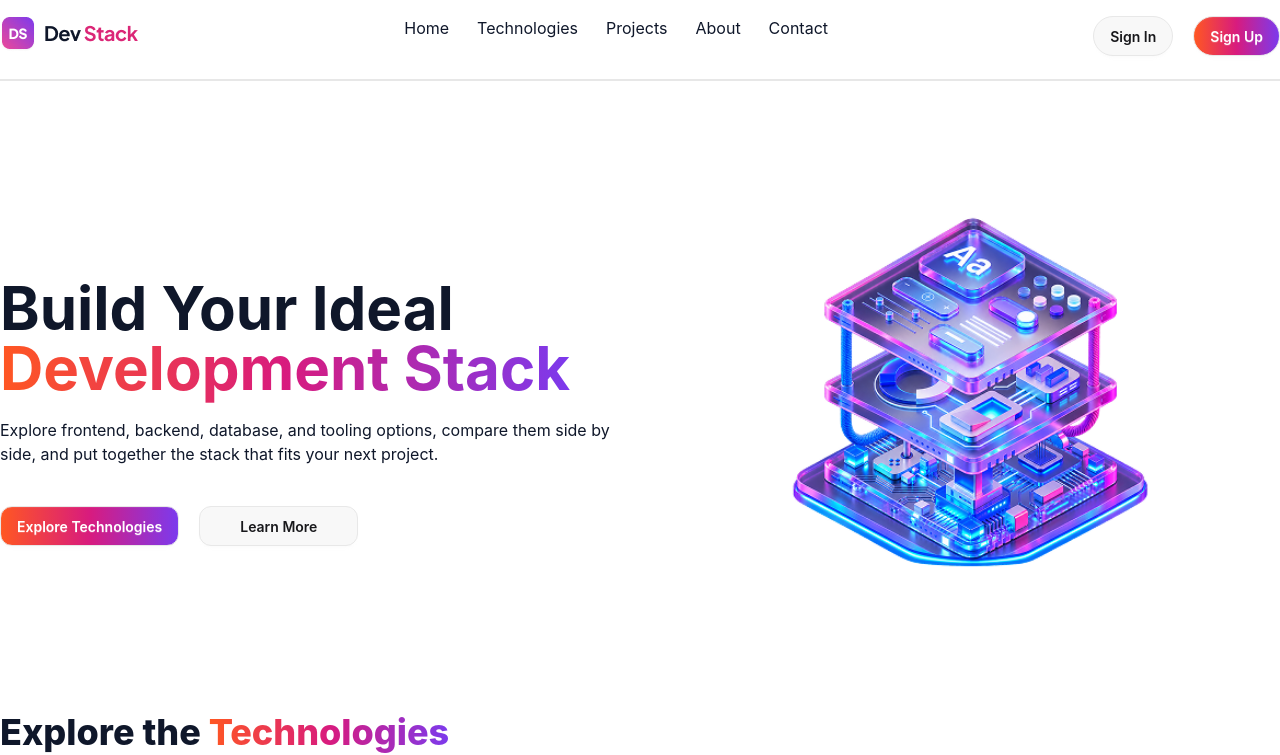
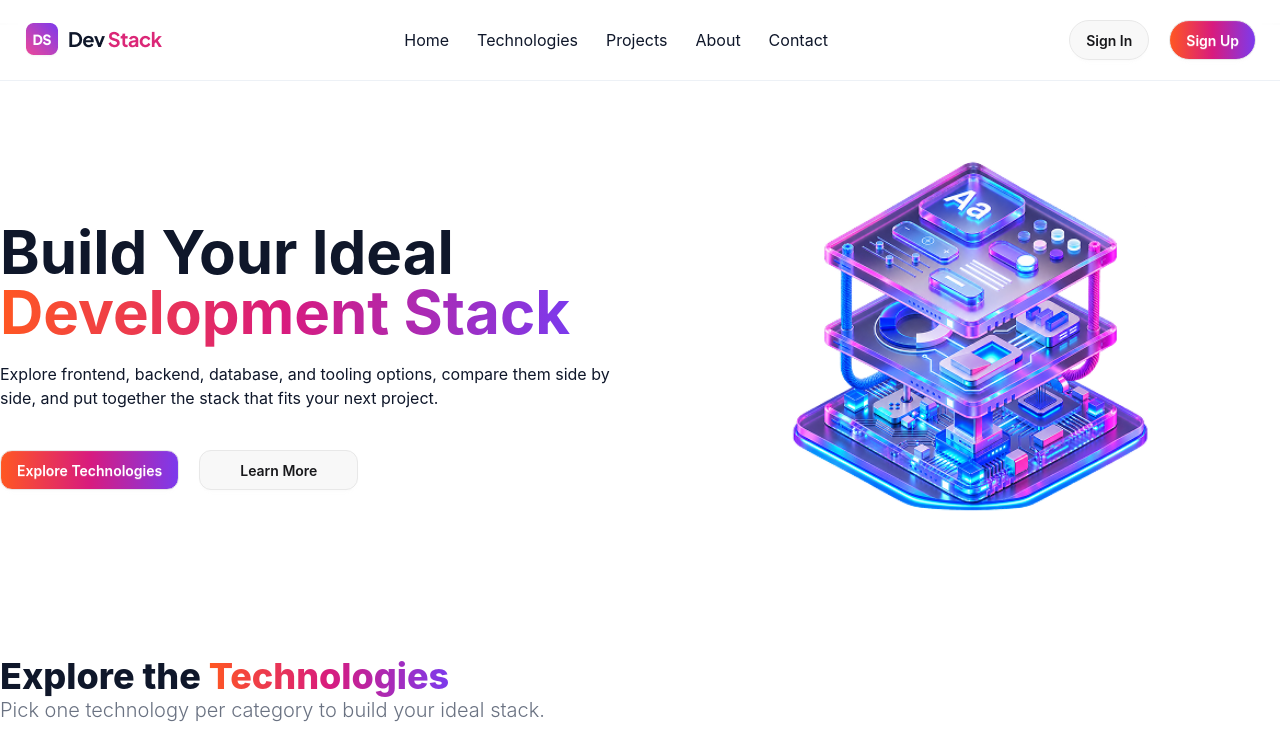
Before and after one commit to almamuncode/dev-stack, a React (Vite) app: page / in a window 1280 px wide. Shown: the top 755 px of the page. Built offline with nearby package versions, Linux system fonts and the light colour scheme.

Commit message:
did the navbar fixed on top

```diff
--- a/src/App.tsx
+++ b/src/App.tsx
@@ -23,7 +23,7 @@ function App() {
      <Suspense fallback={<p>Loading</p>}>
       <Technologies promiseData={promiseData}></Technologies>
      </Suspense>
-     <div className="divider"></div>
+
      <Footer></Footer>
 
     </>
--- a/src/components/Footer.tsx
+++ b/src/components/Footer.tsx
@@ -3,7 +3,8 @@ import logo from '../assets/logo-text.png'
 
 const Footer = () => {
     return (
-        <div>
+        <div className='mt-30'>
+            <div className="divider"></div>
             <footer className="container mx-auto footer sm:footer-horizontal text-base-content p-10">
             <div>
                 <img src={logo} alt="" />
--- a/src/components/Navbar.tsx
+++ b/src/components/Navbar.tsx
@@ -1,12 +1,18 @@
-import React from 'react';
-import logo from '../assets/logo-text.png'
+import React from "react";
+import logo from "../assets/logo-text.png";
 
 const Navbar = () => {
   return (
-        <div className='container mx-auto flex border-amber-200 justify-between my-4'>
-            <div><img src={logo} alt="" /></div>
+    <nav className="fixed top-0 left-0 z-50 w-full border-b border-slate-200/60 bg-white/80 backdrop-blur-md">
+      <div className="container mx-auto px-6">
+        <div className="flex h-20 items-center justify-between">
+
           <div>
-                <ul className='flex gap-7'>
+            <img src={logo} alt="Dev Stack" />
+          </div>
+
+          <div>
+            <ul className="flex gap-7">
               <li>Home</li>
               <li>Technologies</li>
               <li>Projects</li>
@@ -14,11 +20,15 @@ const Navbar = () => {
               <li>Contact</li>
             </ul>
           </div>
-            <div className='flex gap-5'>
-                <button className='btn rounded-full'>Sign In</button>
-                <button className='btn rounded-full bg-dev-gradient text-white'>Sign Up</button>
+
+          <div className="flex gap-5">
+            <button className="btn rounded-full">Sign In</button>
+            <button className="btn rounded-full bg-dev-gradient text-white">Sign Up</button>
+          </div>
+
         </div>
       </div>
+    </nav>
   );
 };
 
--- a/src/components/Technologies.tsx
+++ b/src/components/Technologies.tsx
@@ -17,7 +17,7 @@ const Technologies = ({ promiseData }: TechnologiesProps) => {
             <div className='container mx-auto col-span-3'>
                 <div className='my-8'>
                     <h1 className='text-4xl font-extrabold'>Explore the <span className='text-dev-gradient'>Technologies</span></h1>
-                    <h2 className='text-2xl font-light text-gray-500'>Pick one technology per category to build your ideal stack.</h2>
+                    <h2 className='text-xl font-light text-gray-500'>Pick one technology per category to build your ideal stack.</h2>
                 </div>
                 <div className='grid grid-cols-4 gap-8'>
                     <div className='col-span-3'>
```
Lines whose indentation alone changed are shown as unchanged.
